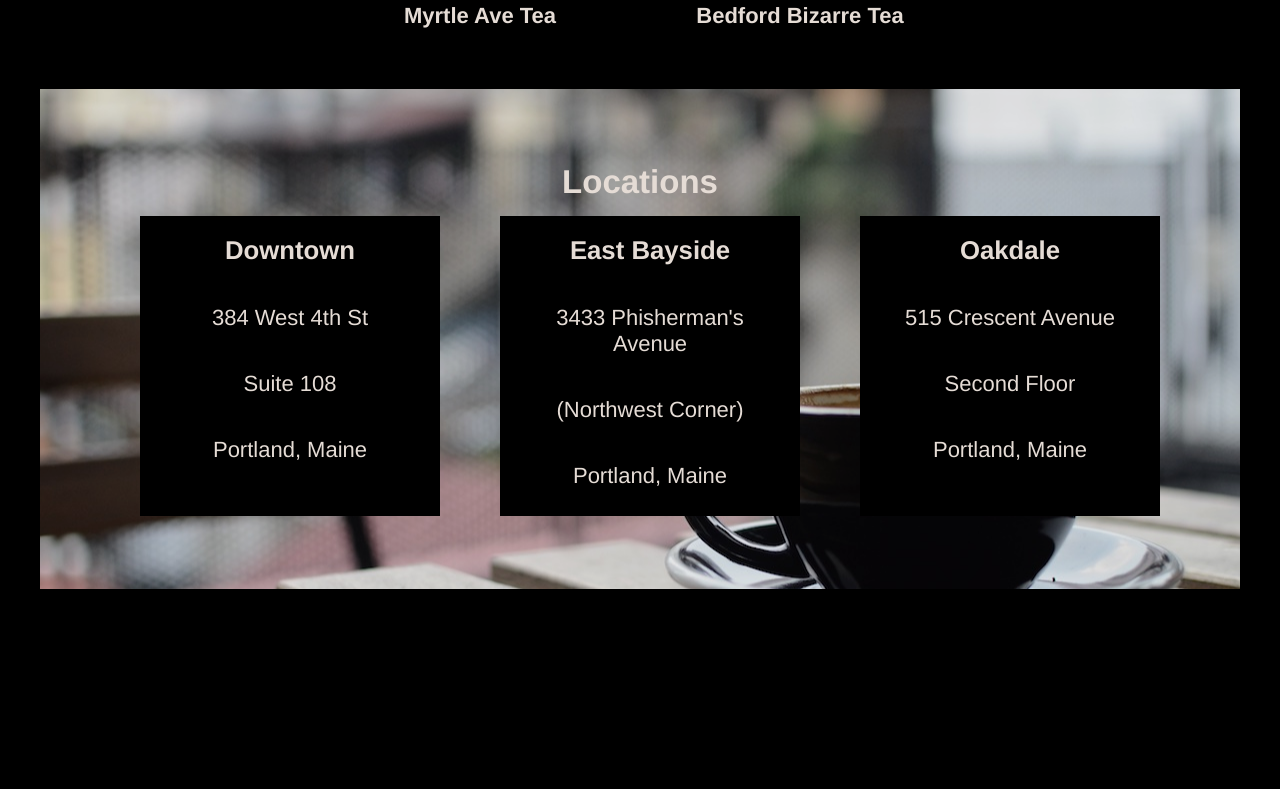
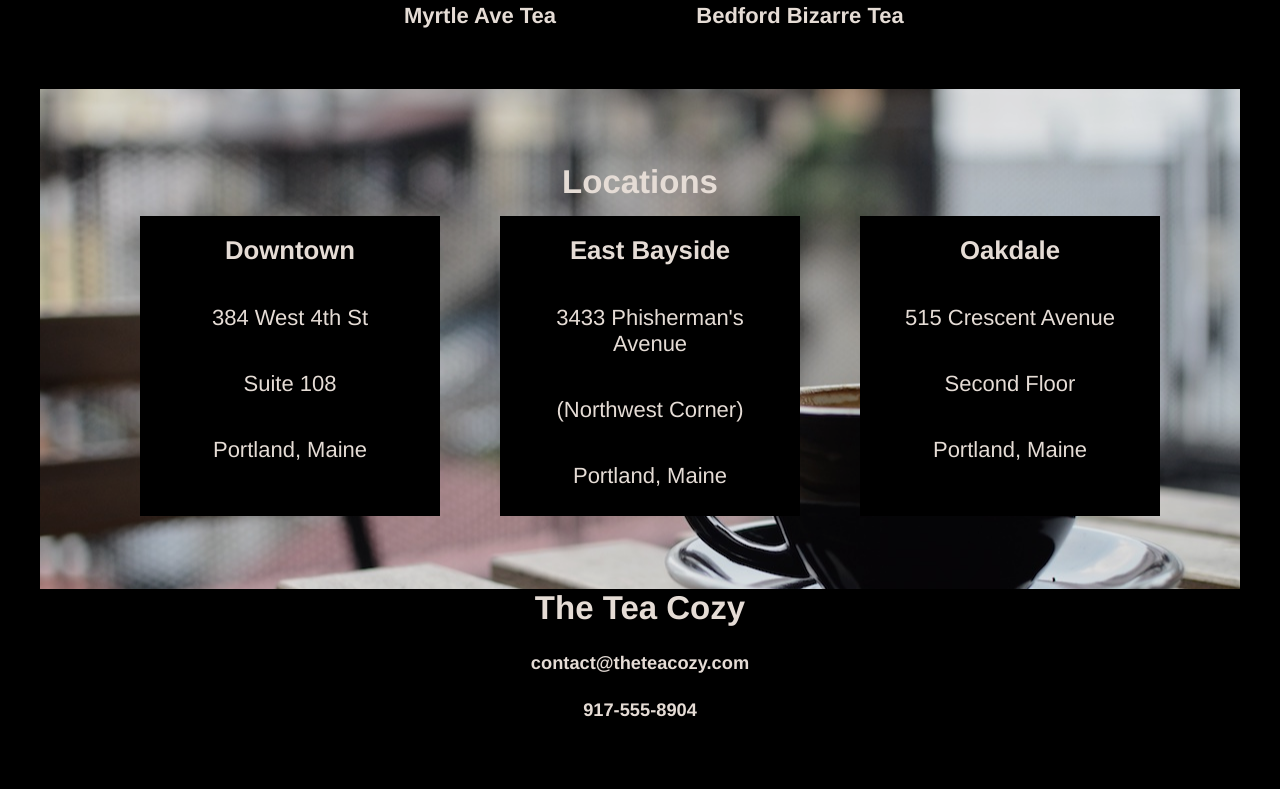
Before and after one commit to A-D1/Tea-Cozy, a plain HTML site: page index.html in a window 1280 px wide. Shown: the part 1365-2154 px from the top of the page. Before the commit the page ends 1954 px from the top, so only its background shows below. Drawn offline with Linux system fonts and the light colour scheme.

Commit message:
Add contact section

```diff
--- a/index.html
+++ b/index.html
@@ -81,5 +81,16 @@
         </div>
       </div>
     </div>
+<!-- Contact Section-->
+    <div class="contact">
+      <div class="contact_title">
+        <h2>The Tea Cozy</h2>
+      </div>
+      <div>
+        <h5 class="contact_details">contact@theteacozy.com</h5>
+        <h5 class="contact_details">917-555-8904</h5>
+      </div>
+      </div>
+    </div>
   </body>
 </html>
--- a/resources/css/style.css
+++ b/resources/css/style.css
@@ -125,3 +125,13 @@ nav a {
 .location_box p {
   padding: 20px;
 }
+/* Contact */
+.contact {
+  display: block;
+  margin-top: 0px;
+  height: 200px;
+}
+.contact_title,
+.contact_details {
+  padding-bottom: 25px;
+}
```
